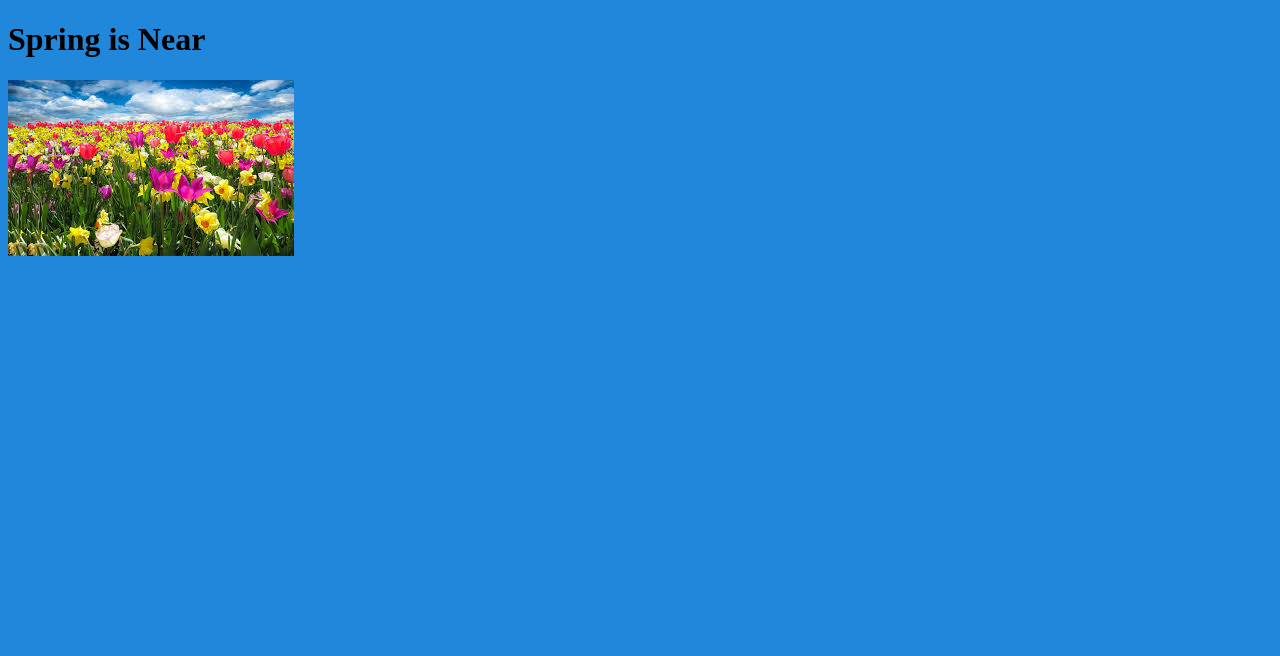
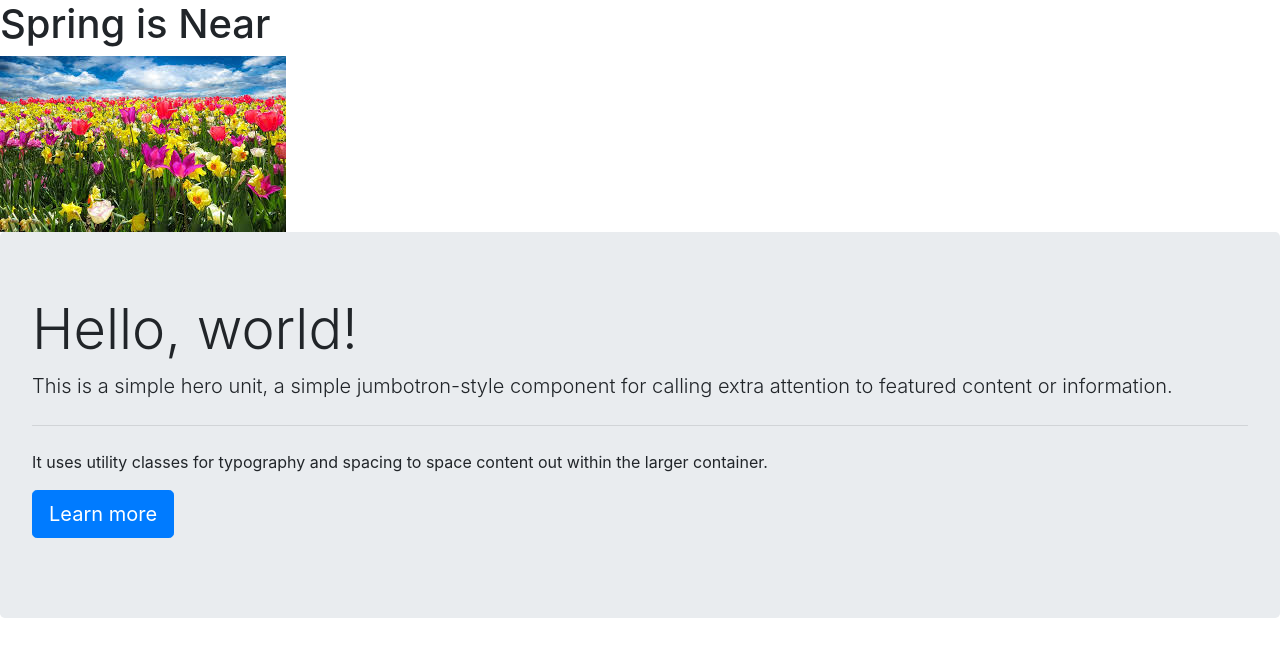
Before and after one commit to donutdon18/Spring, a plain HTML site: page index.html in a window 1280 px wide. Drawn offline with nearby package versions, Linux system fonts and the light colour scheme.

Commit message:
added bootstrap
added bootstrap

```diff
--- a/index.html
+++ b/index.html
@@ -5,10 +5,20 @@
     <meta name="viewport" content="width=device-width, initial-scale=1.0">
     <title>Document</title>
     <link rel="stylesheet" href="style.css">
+    <link rel="stylesheet" href="https://maxcdn.bootstrapcdn.com/bootstrap/4.0.0/css/bootstrap.min.css" integrity="sha384-Gn5384xqQ1aoWXA+058RXPxPg6fy4IWvTNh0E263XmFcJlSAwiGgFAW/dAiS6JXm" crossorigin="anonymous">
 </head>
 <body>
     <h1>Spring is Near</h1>
     <img src="spring.png" alt="flowers">
+    <div class="jumbotron">
+        <h1 class="display-4">Hello, world!</h1>
+        <p class="lead">This is a simple hero unit, a simple jumbotron-style component for calling extra attention to featured content or information.</p>
+        <hr class="my-4">
+        <p>It uses utility classes for typography and spacing to space content out within the larger container.</p>
+        <p class="lead">
+          <a class="btn btn-primary btn-lg" href="#" role="button">Learn more</a>
+        </p>
+      </div>
 
 </body>
 </html>
```
